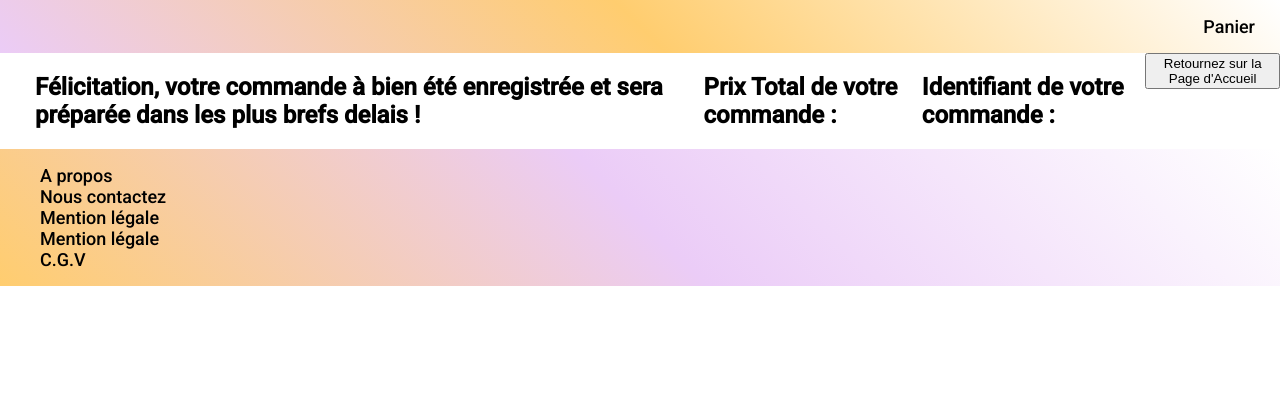
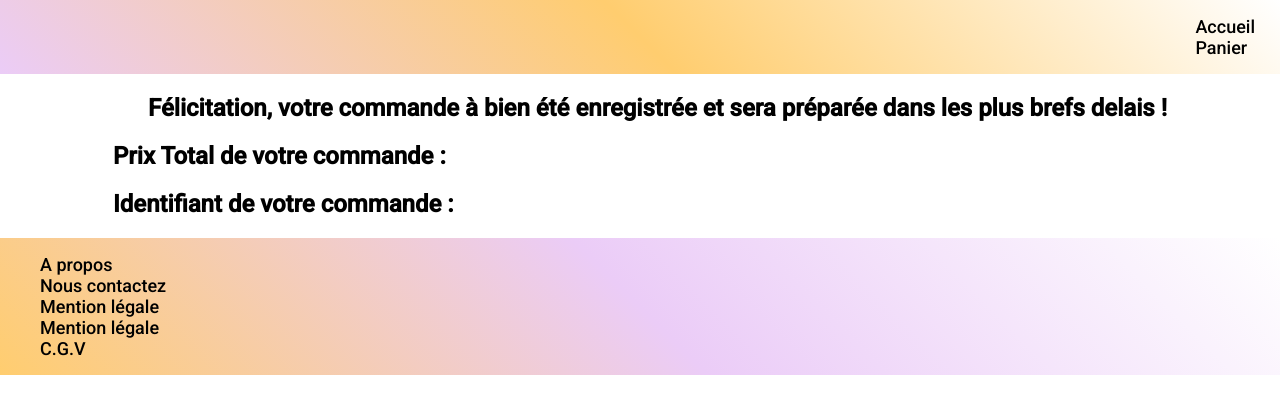
Before and after one commit to ory-code/sachaory-5, a plain HTML site: page frontend/order.html in a window 1280 px wide. Drawn offline with Linux system fonts and the light colour scheme.

Commit message:
correction err w3c

```diff
--- a/frontend/css/style.css
+++ b/frontend/css/style.css
@@ -2,7 +2,6 @@ body {
     margin: 0;
     font-family: roboto;
 }
-
 header {
     display: flex;
     justify-content: flex-end;
@@ -59,8 +58,6 @@ h1 {
 }
 
 /*productpage*/
-
-
 @media (max-width:1000px) {
     .figProduct {
         display: flex;
@@ -83,7 +80,6 @@ h1 {
 
 
 }
-
 
 .headerProduct {
     display: flex;
@@ -135,14 +131,7 @@ select {
     cursor: pointer;
     margin: 20px;
 }
-
-
-
-
-
 /* basket page*/
-
-
 main {
     display: flex;
     flex-direction: column;
@@ -150,7 +139,7 @@ main {
 
 }
 
-section {
+.basketSection {
     width: 100%;
     width: 100%;
     display: flex;
@@ -176,11 +165,6 @@ td {
     justify-content: center;
     display: flex;
 }
-
-
-
-
-
 #totalPrice {
     text-align: center;
 
--- a/frontend/js/basket.js
+++ b/frontend/js/basket.js
@@ -23,7 +23,7 @@ function onPanier() {
         td[0].textContent = result.name;
         td[1].textContent = result.quantity;
         td[2].textContent = `${result.price / 100} €`;
-        td[3].textContent = `${result.price * result.quantity / 100}`;
+        td[3].textContent = `${result.price * result.quantity / 100} €`;
 
         container.appendChild(clone);
     }
@@ -131,5 +131,4 @@ btnOrderElt.addEventListener('submit', () => {
         .catch(() => {
             alert(error)
         })
-
 })
--- a/frontend/order.html
+++ b/frontend/order.html
@@ -19,6 +19,9 @@
         <nav class="navbar">
             <ul>
                 <li>
+                    <a href="./index.html">Accueil</a>
+                </li>
+                <li>
                     <a href="./basket.html">Panier</a>
                 </li>
             </ul>
@@ -36,8 +39,7 @@
                 <h2 class="orderH2">Identifiant de votre commande :</h2>
                 <div class="orderid"></div>
             </div>
-          <a href="./index.html"><button  type="submit" class="btn btn-primary align" id="returnaccueil">Retournez sur la Page
-                d'Accueil</button></a>
+
         </section>
     </main>
     <footer>
```
Also changed, not shown: frontend/basket.html (+2 -2 lines), frontend/product.html (+2 -4 lines), README.md.
